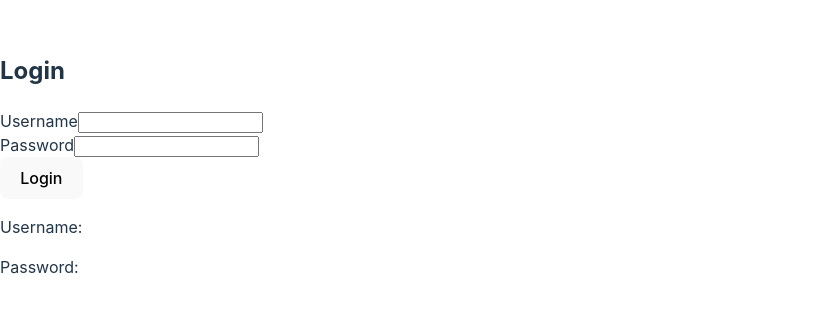
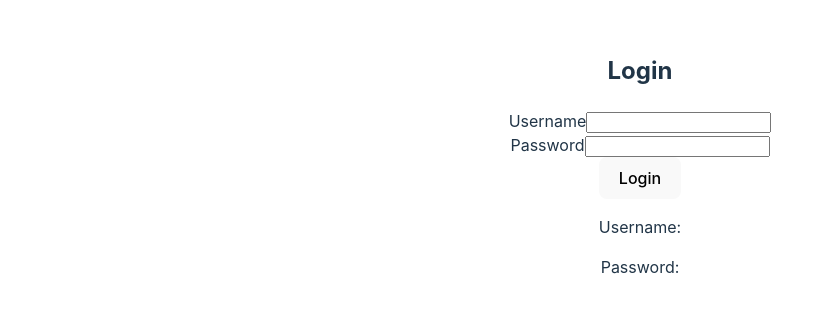
Before and after one commit to jphillips356/digital-ocean-app, a React (Vite) app in the folder frontend/: page / in a window 1280 px wide. Shown: the part 236-548 px from the top of the page, without its empty margins (0-833 px from the left). Built offline with nearby package versions, Linux system fonts and the light colour scheme.

Commit message:
this could suck

```diff
--- a/frontend/src/App.tsx
+++ b/frontend/src/App.tsx
@@ -1,15 +1,16 @@
-import { BrowserRouter, Routes, Route } from 'react-router-dom';
+import { BrowserRouter, Routes, Route } from "react-router-dom";
+import './App.css';
+
 import LoginPage from './pages/LoginPage';
 
 function App() {
   return (
     <BrowserRouter>
       <Routes>
-        <Route path="/" element={<LoginPage />} /> {/* Default route */}
-        <Route path="/login" element={<LoginPage />} /> {/* Login page */}
+        <Route path="/" element={<LoginPage />} />
       </Routes>
     </BrowserRouter>
-  );
+      );
 }
 
 export default App;
```
Also changed, not shown: package.json (+8 -19 lines).
